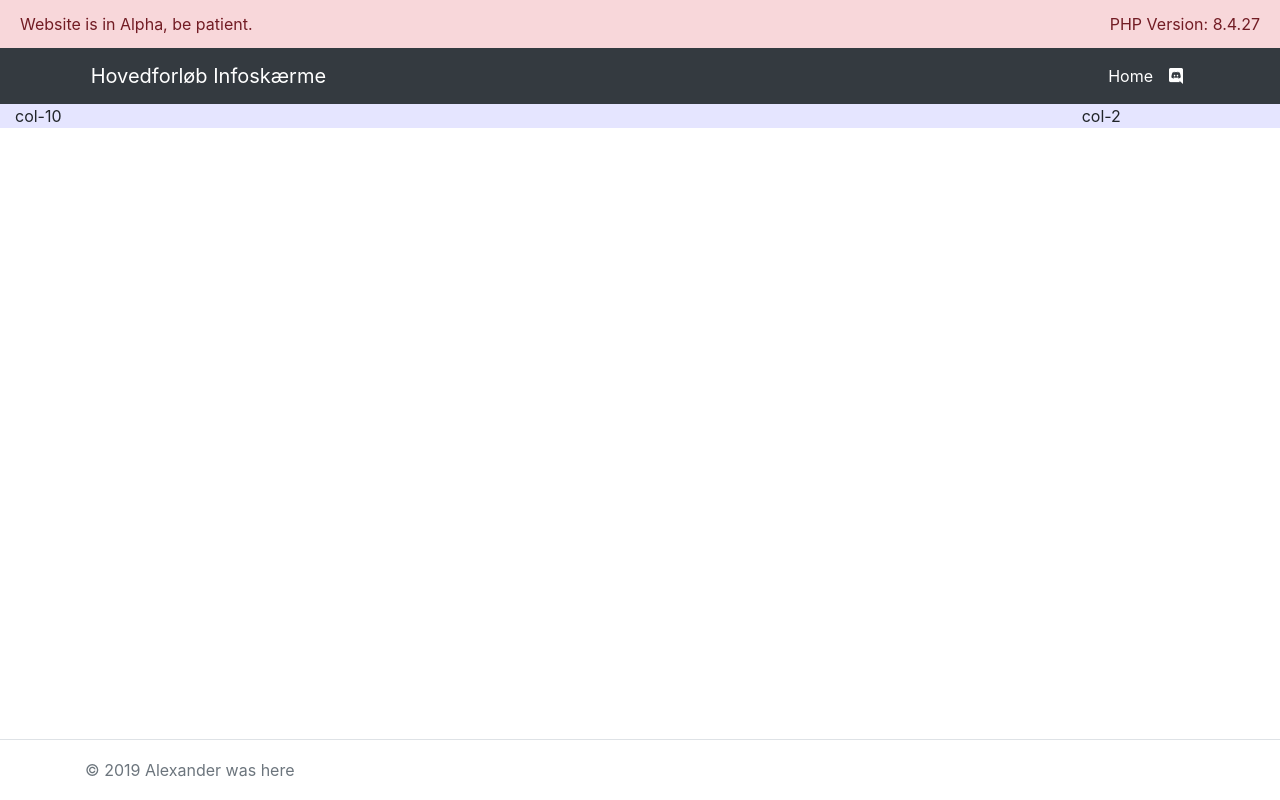
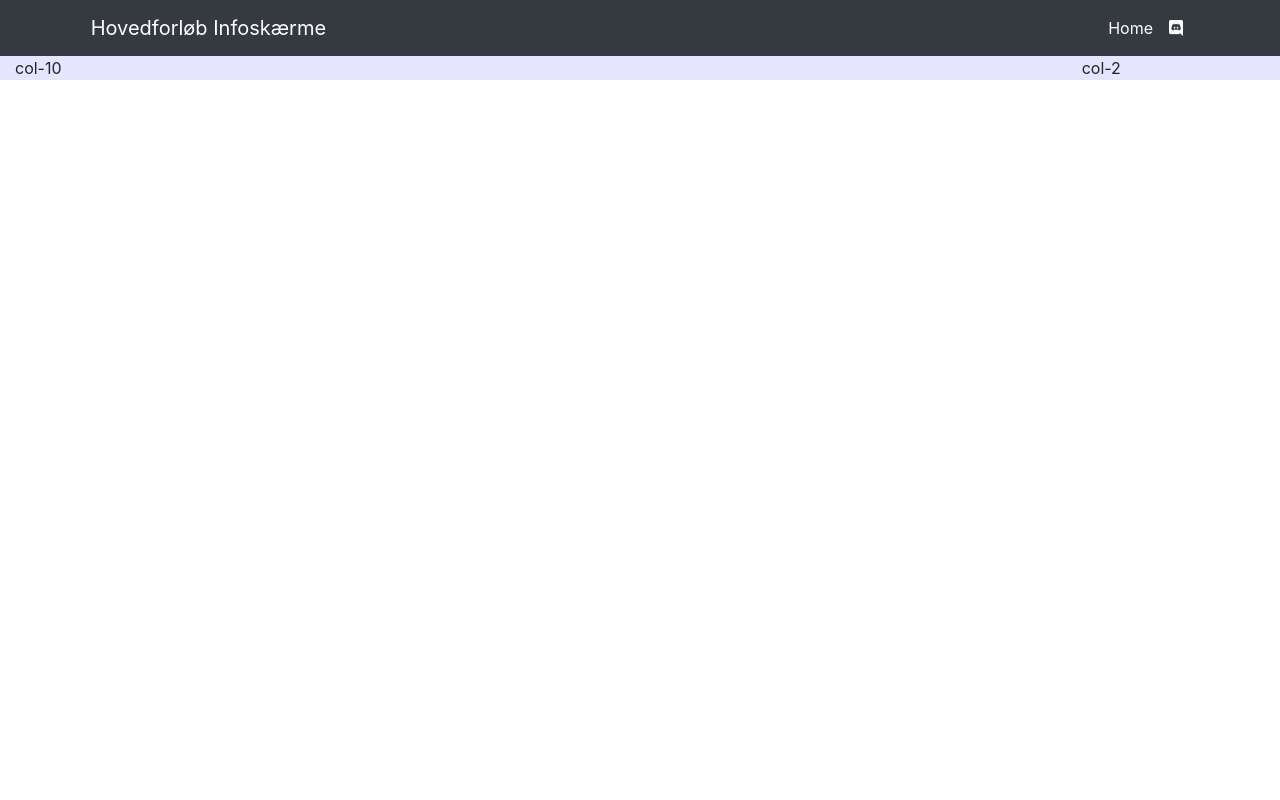
Before and after one commit to Alexander4881/hovedforlob-info-skaerm, a PHP site: page /management/admin/administration.php in a window 1280 px wide. Run offline with PHP 8.4, Linux system fonts and the light colour scheme; some libraries are stand-ins or nearby versions.

Commit message:
Revert "fix"
This reverts commit d24fff03d86b45d043f347c39f78f9a3a2f8726f.

```diff
--- a/global.php
+++ b/global.php
@@ -39,7 +39,7 @@ $_FONTAWESOME_INTEGRITY = 'sha384-UHRtZLI+pbxtHCWp1t77Bi1L4ZtiqrqD80Kn4Z8NTSRyMA
 $_CROSSORIGIN = 'anonymous';
 
 // Redirects
-$_INDEX = '../../index.php';
+$_INDEX = 'index.php';
 
 // Links
 $_DISCORD = '#Feature-Coming-Soon';
@@ -52,7 +52,4 @@ $_DBCatalogue = "maincourse";
 
 // Copyright
 $_COPYNUMBER = '2019';
-
-// Never notice
-$_TEST = "Alexander was here";
 ?>
--- a/include/footer.php
+++ b/include/footer.php
@@ -1,4 +1,3 @@
-    <!-- Footer -->
 <footer class="border-top footer text-muted">
     <div class="container">
         <?php
@@ -26,14 +25,6 @@
             }
         ?>
         &copy;
-            <?= auto_copyright($_COPYNUMBER); ?>
-            <?= $_TEST; ?>
+        <?= auto_copyright($_COPYNUMBER) ?>
     </div>
 </footer>
-
-    <!-- Scripts -->
-    <script src="<?= $_BOOTSTRAP_JS ?>"></script>
-    <script src="<?= $_BOOTSTRAP_JS_MIN ?>"></script>
-    <script src="<?= $_MAINJS ?>"></script>
-</body>
-</html>
--- a/include/header.php
+++ b/include/header.php
@@ -1,29 +1,3 @@
-<!DOCTYPE html>
-<html>
-<?php
-include_once $_globalPhpPath;
-?>
-
-<head>
-    <meta charset="utf-8" />
-    <meta http-equiv="X-UA-Compatible" content="IE=edge">
-    <meta name="viewport" content="width=device-width, initial-scale=1">
-    <?php include_once $_globalPhpResourses; ?>
-    <title><?= $_INDEXTITLE; ?></title>
-</head>
-
-<body>
-    <!-- Maintenance -->
-    <div class="alert alert-danger navbar justify-content-between align-items-center w-100" role="alert">
-        <div class="justify-content-center align-items-center">
-            Website is in Alpha, be patient.
-        </div>
-        <div class="flex-row justify-content-end flex-nowrap">
-            <?php echo 'PHP Version: ' . phpversion(); ?>
-        </div>
-    </div>
-
-    <!-- Header -->
 <nav class="navbar navbar-expand-lg navbar-dark bg-dark static-top">
     <div class="container">
         <a class="navbar-brand" href="<?= $_INDEX; ?>">
--- a/include/resourses.php
+++ /dev/null
@@ -1,9 +0,0 @@
-  <!-- Stylesheets -->
-  <link rel="stylesheet" href="<?= $_BOOTSTRAP_CSS_MIN_URL ?>" integrity="<?= $_BOOTSTRAP_CSS_INTEGRITY ?>" crossorigin="<?= $_CROSSORIGIN ?>">
-  <link rel="stylesheet" type="text/css" media="screen" href="<?= $_SITECSS; ?>" />
-  <link rel="stylesheet" type="text/css" media="screen" href="<?= $_FONTAWESOME_URL; ?>" integrity="<?= $_FONTAWESOME_INTEGRITY; ?>" crossorigin="<?= $_CROSSORIGIN; ?>" />
-
-  <!-- Scripts -->
-  <script src="https://code.jquery.com/jquery-3.3.1.slim.min.js" integrity="sha384-q8i/X+965DzO0rT7abK41JStQIAqVgRVzpbzo5smXKp4YfRvH+8abtTE1Pi6jizo" crossorigin="anonymous"></script>
-  <script src="https://cdnjs.cloudflare.com/ajax/libs/popper.js/1.14.6/umd/popper.min.js" integrity="sha384-wHAiFfRlMFy6i5SRaxvfOCifBUQy1xHdJ/yoi7FRNXMRBu5WHdZYu1hA6ZOblgut" crossorigin="anonymous"></script>
-  <script src="<?= $_BOOTSTRAP_JS_MIN_URL ?>" integrity="<?= $_BOOTSTRAP_JS_INTEGRITY ?>" crossorigin="<?= $_CROSSORIGIN ?>"></script>
--- a/management/admin/administration.php
+++ b/management/admin/administration.php
@@ -1,31 +1,42 @@
+<!DOCTYPE html>
+<html>
 <?php
-$_globalPhpPath = '../../global.php';
-$_globalPhpResourses = '../../include/resourses.php';
+include '../../global.php';
+?>
+<head>
+  <meta charset="utf-8" />
+  <meta http-equiv="X-UA-Compatible" content="IE=edge">
+  <meta name="viewport" content="width=device-width, initial-scale=1">
 
-include_once '../../include/header.php';
-?>
+  <!-- Stylesheets -->
+  <link rel="stylesheet" href="<?= $_BOOTSTRAP_CSS_MIN_URL ?>" integrity="<?= $_BOOTSTRAP_CSS_INTEGRITY ?>" crossorigin="<?= $_CROSSORIGIN ?>">
+  <link rel="stylesheet" type="text/css" media="screen" href="<?= $_SITECSS; ?>" />
+  <link rel="stylesheet" type="text/css" media="screen" href="<?= $_FONTAWESOME_URL; ?>" integrity="<?= $_FONTAWESOME_INTEGRITY; ?>" crossorigin="<?= $_CROSSORIGIN; ?>" />
+
+  <!-- Scripts -->
+  <script src="https://code.jquery.com/jquery-3.3.1.slim.min.js" integrity="sha384-q8i/X+965DzO0rT7abK41JStQIAqVgRVzpbzo5smXKp4YfRvH+8abtTE1Pi6jizo" crossorigin="anonymous"></script>
+  <script src="https://cdnjs.cloudflare.com/ajax/libs/popper.js/1.14.6/umd/popper.min.js" integrity="sha384-wHAiFfRlMFy6i5SRaxvfOCifBUQy1xHdJ/yoi7FRNXMRBu5WHdZYu1hA6ZOblgut" crossorigin="anonymous"></script>
+  <script src="<?= $_BOOTSTRAP_JS_MIN_URL ?>" integrity="<?= $_BOOTSTRAP_JS_INTEGRITY ?>" crossorigin="<?= $_CROSSORIGIN ?>"></script>
+
+  <title><?= $_INDEXTITLE; ?></title>
+</head>
+<body>
+  <!-- Header -->
+  <?php
+  include '../../include/header.php';
+  ?>
+
   <!-- Main Content -->
-<div class="container-fluid">
-    <div class="row">
-        <div id="preview" class="col-10 h-100 d-inline-block" style="background-color: rgba(0,0,255,.1)">col-10</div>
+<div class="container-fluid h-100">
+    <div class="row h-100">
+        <div class="col-10 h-100 d-inline-block" style="background-color: rgba(0,0,255,.1)">col-10</div>
         <div class="col-2 h-100 d-inline-block" style="background-color: rgba(0,0,255,.1)">col-2</div>
     </div>
 </div>
 
   <!-- Scripts -->
-  <script>
-  setInterval(function() {
-    var xmlhttp = new XMLHttpRequest();
-        xmlhttp.onreadystatechange = function() {
-            if (this.readyState == 4 && this.status == 200) {
-                document.getElementById("preview").innerHTML = this.responseText;
-            }
-        };
-        xmlhttp.open("GET", "../ajax/preview.php", true);
-        xmlhttp.send();
-  }, 5000);
-  </script>
-
-<?php
-include_once '../../include/footer.php';
-?>
+  <script src="<?= $_BOOTSTRAP_JS ?>"></script>
+  <script src="<?= $_BOOTSTRAP_JS_MIN ?>"></script>
+  <script src="<?= $_MAINJS ?>"></script>
+</body>
+</html>
--- a/management/ajax/preview.php
+++ b/management/ajax/preview.php
@@ -1,4 +1,3 @@
 <?php
-include_once '../../include/resourses.php';
-echo '<button type="button" class="btn btn-outline-primary"> ajax</button>';
+echo "<button type=\"button\" class=\"btn btn-outline-primary\">test ajax</button>";
 ?>
```
Also changed, not shown: index.php (+50 -6 lines). Lines whose indentation alone changed are shown as unchanged.
